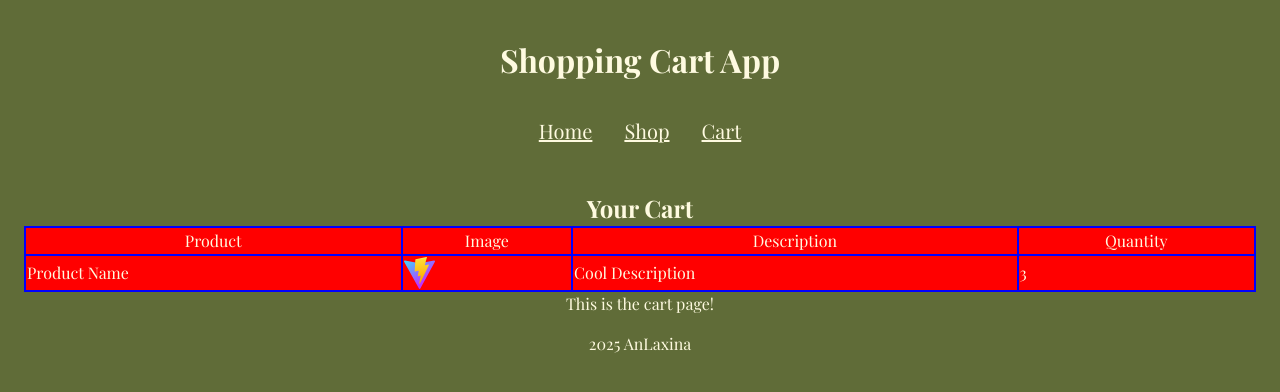
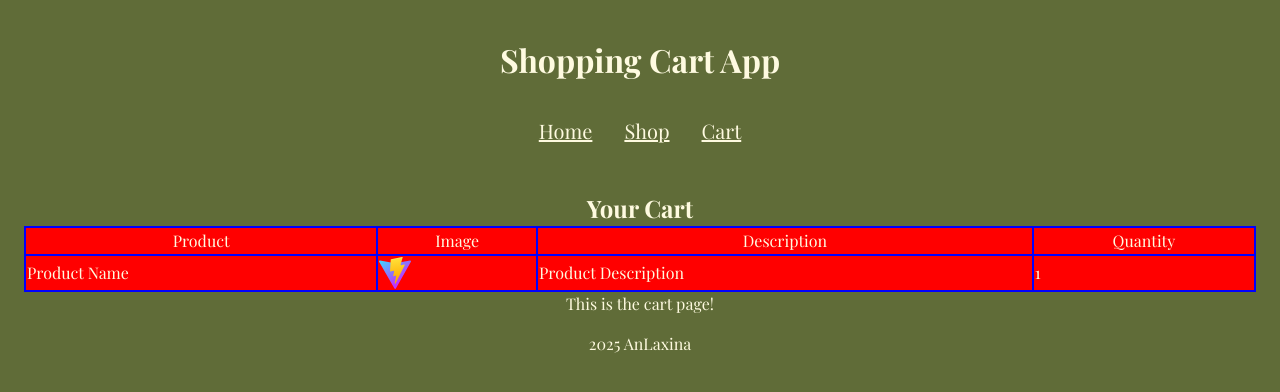
Before and after one commit to AnLaxina/shopping-cart, a React (Vite) app: page /cart in a window 1280 px wide. Shown: the top 392 px of the page. Built offline with nearby package versions, Linux system fonts and the light colour scheme; a web font is replaced by a local one.

Commit message:
feat(cartrow): add new component for cart table

```diff
--- a/src/components/Cart/Cart.jsx
+++ b/src/components/Cart/Cart.jsx
@@ -1,4 +1,6 @@
 import styles from "./cart.module.css";
+
+import CartRow from "../CartRow/CartRow.jsx";
 
 export default function Cart() {
   return (
@@ -14,14 +16,7 @@ export default function Cart() {
           </tr>
         </thead>
         <tbody>
-          <tr>
-            <td>Product Name</td>
-            <td>
-              <img src="/vite.svg" alt="Vite logo" />
-            </td>
-            <td>Cool Description</td>
-            <td>3</td>
-          </tr>
+          <CartRow />
         </tbody>
       </table>
       <p>This is the cart page!</p>
--- /dev/null
+++ b/src/components/CartRow/CartRow.jsx
@@ -0,0 +1,17 @@
+export default function CartRow({
+  productName = "Product Name",
+  productImage = "/vite.svg",
+  productDescription = "Product Description",
+  quantity = 1,
+}) {
+  return (
+    <tr>
+      <td>{productName}</td>
+      <td>
+        <img src={productImage} alt="Vite logo" />
+      </td>
+      <td>{productDescription}</td>
+      <td>{quantity}</td>
+    </tr>
+  );
+}
```
